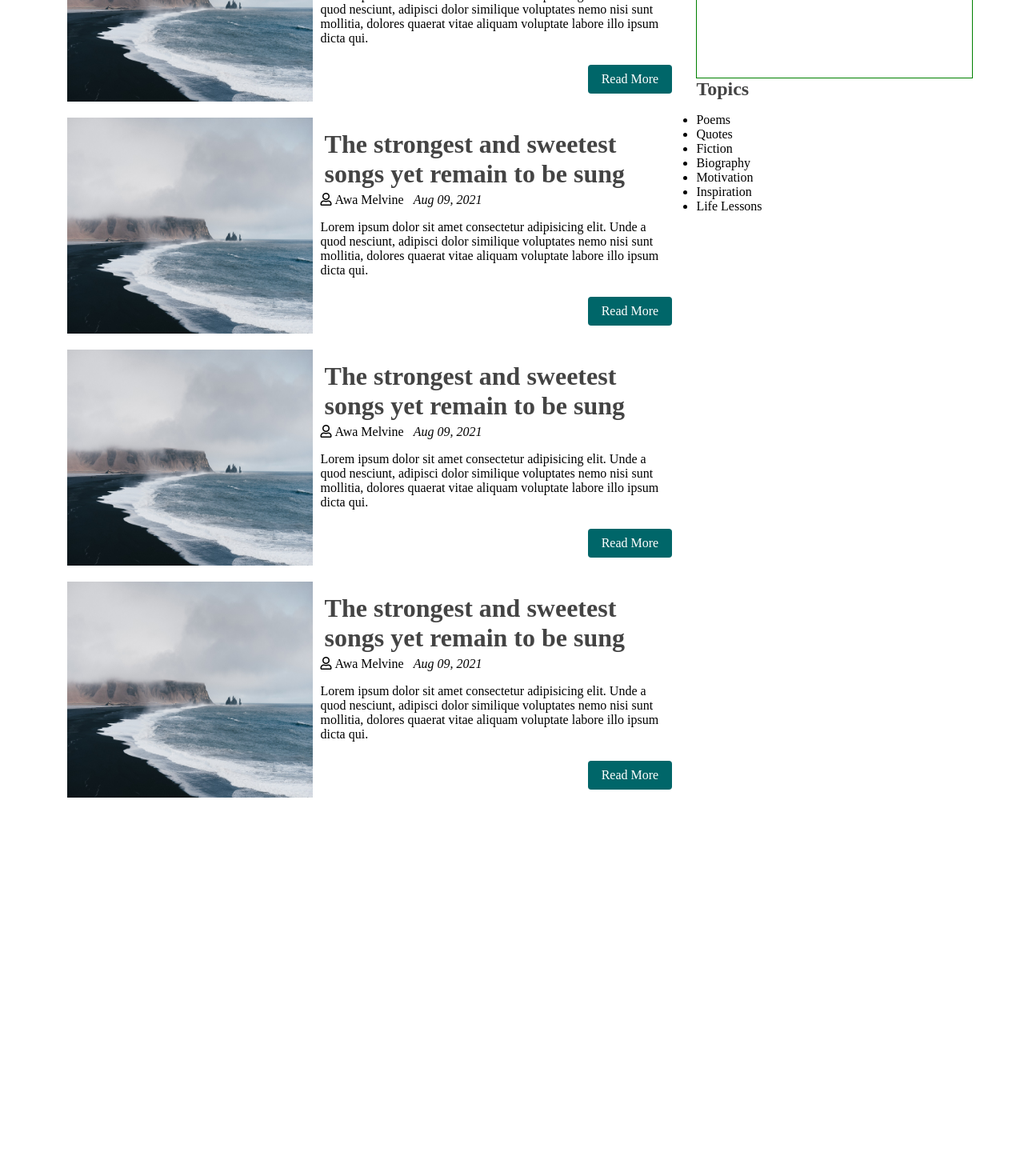
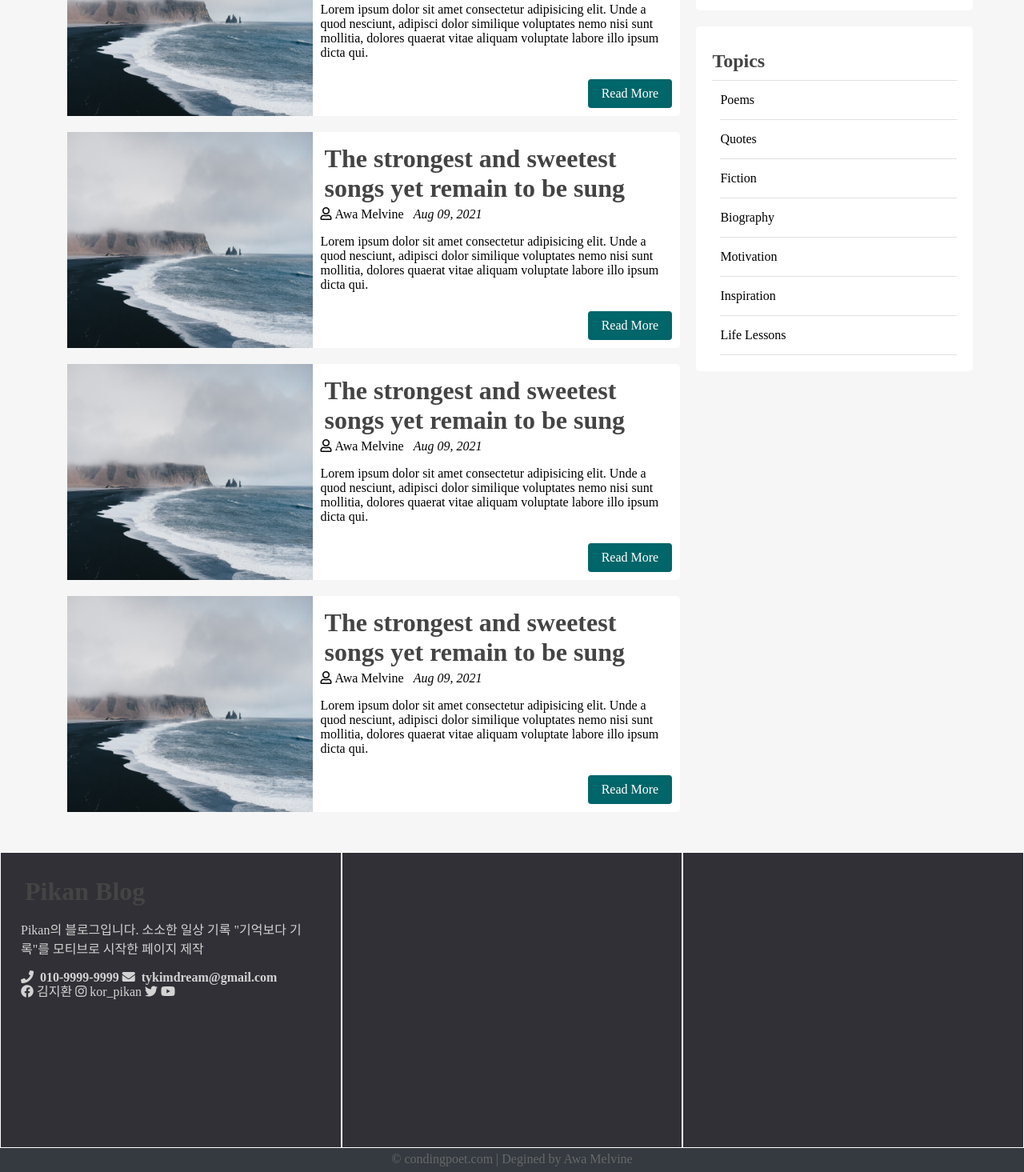
Before and after one commit to tykimdream/Steady, a plain HTML site: page NomadChall/index.html in a window 1280 px wide. Shown: the part 795-2260 px from the top of the page at 80% size. Before the commit the page ends 1842 px from the top, so only its background shows below. Drawn offline with nearby package versions, Linux system fonts and the light colour scheme.

Commit message:
Update log

```diff
--- a/NomadChall/index.html
+++ b/NomadChall/index.html
@@ -169,16 +169,15 @@
         <!-- Main Content -->
 
         <div class="sidebar">
+
             <div class="section search">
-                <div class="section-title">
+                <h2 class="section-title">Search</h2>
                     <form action="index.html" method="post">
                         <input type="text" name = "search-term" class = "text-input" placeholder="Search...">
                     </form>
             </div>
-            </div>
-        </div>
 
-        <dive class="section topics">
+            <div class="section topics">
                 <h2 class="section-title">Topics</h2>
                 <ul>
                     <li><a href="#">Poems</a></li>
@@ -188,14 +187,40 @@
                     <li><a href="#">Motivation</a></li>
                     <li><a href="#">Inspiration</a></li>
                     <li><a href="#">Life Lessons</a></li>
-
-
                 </ul>
-        </dive>
-
+            </div>
+        </div>
+    <!-- //Content -->
     </div>
 
     <!-- Page Wrapper -->
+
+    <!-- Footer -->
+    <div class="footer">
+        <div class="footer-content">
+            <div class="footer-section about">
+                <h1 class="logo-text"><span>Pikan</span> Blog</h1>
+                <p>Pikan의 블로그입니다. 소소한 일상 기록
+                    "기억보다 기록"를 모티브로 시작한 페이지 제작
+                </p>
+                <div class="contact">
+                    <span><i class ="fas fa-phone"> &nbsp;010-9999-9999</i></span>
+                    <span><i class = "fas fa-envelope"> &nbsp;tykimdream@gmail.com</i></span>
+                </div>
+                <div class="socials">
+                    <a href="#"><i class = "fab fa-facebook"> 김지환</i></a>
+                    <a href="#"><i class = "fab fa-instagram"> kor_pikan</i></a>
+                    <a href="#"><i class = "fab fa-twitter"></i></a>
+                    <a href="#"><i class = "fab fa-youtube"></i></a>
+                </div>
+            </div>
+            <div class="footer-section links"></div>
+            <div class="footer-section contact-form"></div>
+        </div>
+        <div class="footer-bottom">
+            &copy; condingpoet.com | Degined by Awa Melvine
+        </div>
+    </div>
 
 
     <!-- <form class="hidden" id="login-form">
@@ -220,8 +245,6 @@
     <div id = "img"></div> -->
 
     <!-- Theme -->
-
-    <!-- Footer -->
 
     <!-- <footer>
         <ul>
--- a/NomadChall/src/style.css
+++ b/NomadChall/src/style.css
@@ -1,9 +1,12 @@
 *{
   box-sizing: border-box;
 }
-body {
+html, body {
+  height: 100%;
   padding:0px;
   margin: 0px;
+  background-color: #f6f6f6;
+
 }
 h1,h2,h3,h4,h5,h6{
   color: #444;
@@ -29,6 +32,17 @@ a{
   color: white !important;
   background-color: #005250;
 }
+.text-input{
+  padding:.7rem 1rem;
+  display: block;
+  width: 100%;
+  border-radius: 5px;
+  border: 1px solid #e0e0e0;
+  outline: none;
+  color: #444;
+  line-height: 1.5rem;
+}
+/* NAVBAR */
 header{
   background-color: #008489;
   height: 66px;
@@ -97,6 +111,10 @@ header ul li a:hover{
 header .menu-toggle{
   display: none;
 }
+.page-wrapper{
+  /* ?? */
+  min-height: 30%;
+}
 .page-wrapper a:hover{
   color: #006669;
 }
@@ -134,7 +152,7 @@ header .menu-toggle{
 }
 .post-slider .post-wrapper .post{
   width: 90%;
-  height: 400px;
+  height: 350px;
   display: inline-block;
   background-color: white;
   margin:0px 10px;
@@ -143,7 +161,7 @@ header .menu-toggle{
 .post-slider .post-wrapper .post .post-info{
   height: 130px;
   padding: 0px 5px;
-  border: 1px solid gray;
+  /* border: 1px solid gray; */
 }
 .post-slider .post-wrapper .post .slider-image{
   width: 100%;
@@ -176,7 +194,6 @@ header .menu-toggle{
   bottom: 10px;
   right: 10px;
 }
-
 .content .main-content .post .post-image{
   width: 40%;
   height: 100%;
@@ -188,19 +205,71 @@ header .menu-toggle{
   padding:10px;
 }
 .content .main-content .recent-post-title{
-  margin:2px;
+  margin:20px;
 }
 .content .sidebar{
   width: 30%;
   float: left;
-  border: 1px green solid;
+  /* border: 1px green solid; */
   height: 300px;
 }
-.content .main-content .recent-post-title{
-  text-align: center;
+.content .sidebar .section{
+  background-color: white;
+  padding: 20px;
+  border-radius: 5px;
+  margin-bottom: 20px;
+}
+.content .sidebar .section .section-title{
+  margin:10px 0px 10px 0px;
+}
+.content .sidebar .section.search{
+  margin-top: 80px;
+}
+.content .sidebar .section.topics ul{
+  margin:0px;
+  padding: 0px;
+  list-style: none;
+  border-top: 1px solid #e0e0e0;
+}
+.content .sidebar .section.topics ul li a{
+  display: block;
+  margin-left: 10px;
+  padding: 15px 0px 15px 0px;
+  border-bottom : 1px solid #e0e0e0;
+  transition: all 0.3s;
+}
+.content .sidebar .section.topics ul li a:hover{
+  padding-left: 15px;
+  transition: all 0.3s;
 }
 
-
+/* Footer */
+.footer{
+  background-color: #303036;
+  color:#d3d3d3;
+  height: 400px;
+  position: relative;
+}
+.footer .footer-content{
+  display:flex;
+  height: 370px;
+}
+.footer .footer-content .footer-section{
+  flex:1; /* 수평적으로 같은 영역을 갖는다. */
+  padding:25px;
+  border: 1px white solid;
+}
+.footer .footer-bottom{
+  background-color: #343a40;
+  color: #686868;
+  height: 30px;
+  width: 100%;
+  text-align: center;
+  position: absolute;
+  bottom:0px;
+  left:0px;
+  padding-top:5px;
+}
 
 /* Media Query */
 @media only screen and (max-width:1000px){
```
Lines whose indentation alone changed are shown as unchanged.
